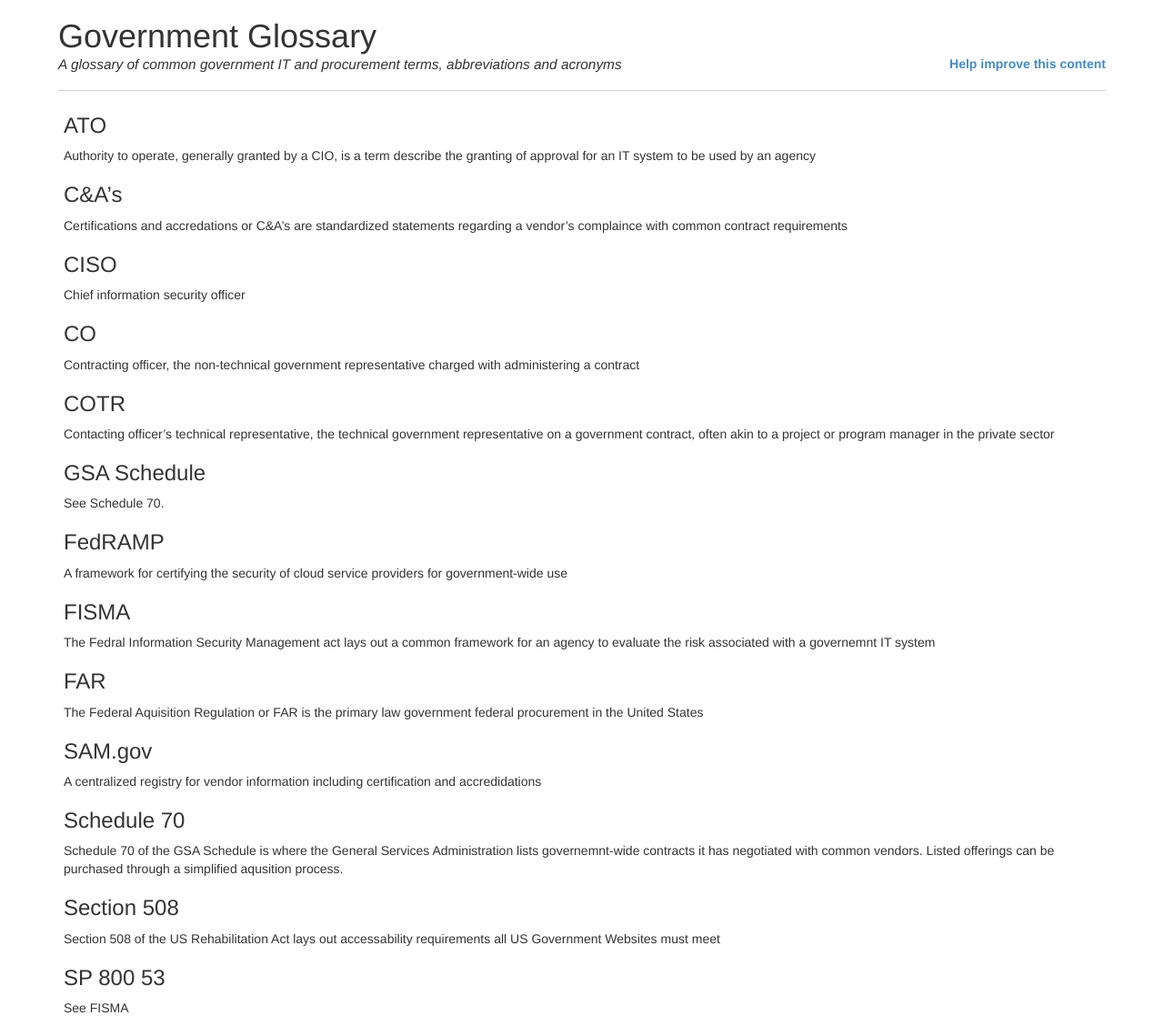
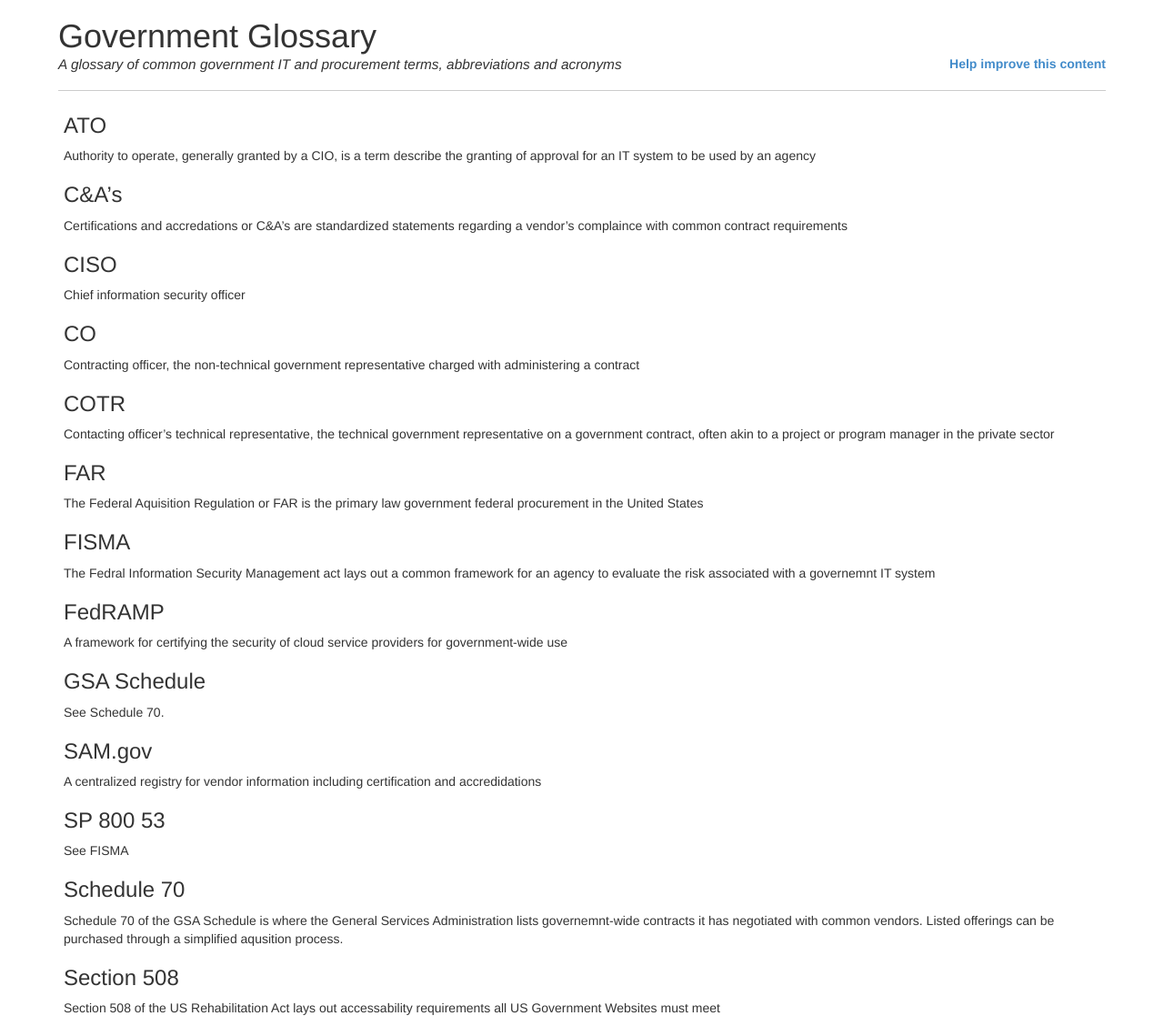
Before and after one commit to benbalter/government-glossary, a Jekyll site: the page built from index.md, in a window 1280 px wide and 1128 px high. Shown: the whole window at 91% size. Built offline with Jekyll 4.4.1, drawn with Linux system fonts in a browser that asks for light colours.

Commit message:
alphabtize

```diff
--- a/_data/terms.yml
+++ b/_data/terms.yml
@@ -1,6 +1,8 @@
-"ATO": "Authority to operate, generally granted by a CIO, is a term describe the granting of approval for an IT system to be used by an agency"
+---
 
-"C&A's": Certifications and accredations or C&A's are standardized statements regarding a vendor's complaince with common contract requirements
+ATO: Authority to operate, generally granted by a CIO, is a term describe the granting of approval for an IT system to be used by an agency
+
+C&A's: Certifications and accredations or C&A's are standardized statements regarding a vendor's complaince with common contract requirements
 
 CISO: Chief information security officer
 
@@ -8,18 +10,18 @@
 
 COTR: Contacting officer's technical representative, the technical government representative on a government contract, often akin to a project or program manager in the private sector
 
-"GSA Schedule": See Schedule 70.
+FAR: The Federal Aquisition Regulation or FAR is the primary law government federal procurement in the United States
+
+FISMA: The Fedral Information Security Management act lays out a common framework for an agency to evaluate the risk associated with a governemnt IT system
 
 FedRAMP: A framework for certifying the security of cloud service providers for government-wide use
 
-FISMA: The Fedral Information Security Management act lays out a common framework for an agency to evaluate the risk associated with a governemnt IT system
+GSA Schedule: See Schedule 70.
 
-FAR: The Federal Aquisition Regulation or FAR is the primary law government federal procurement in the United States
+SAM.gov: A centralized registry for vendor information including certification and accredidations
 
-"SAM.gov": A centralized registry for vendor information including certification and accredidations
+SP 800 53: See FISMA
 
-"Schedule 70": Schedule 70 of the GSA Schedule is where the General Services Administration lists governemnt-wide contracts it has negotiated with common vendors. Listed offerings can be purchased through a simplified aqusition process.
+Schedule 70: Schedule 70 of the GSA Schedule is where the General Services Administration lists governemnt-wide contracts it has negotiated with common vendors. Listed offerings can be purchased through a simplified aqusition process.
 
-"Section 508": Section 508 of the US Rehabilitation Act lays out accessability requirements all US Government Websites must meet
-
-"SP 800 53": See FISMA
+Section 508: Section 508 of the US Rehabilitation Act lays out accessability requirements all US Government Websites must meet
```
Also changed, not shown: 2 other files.
